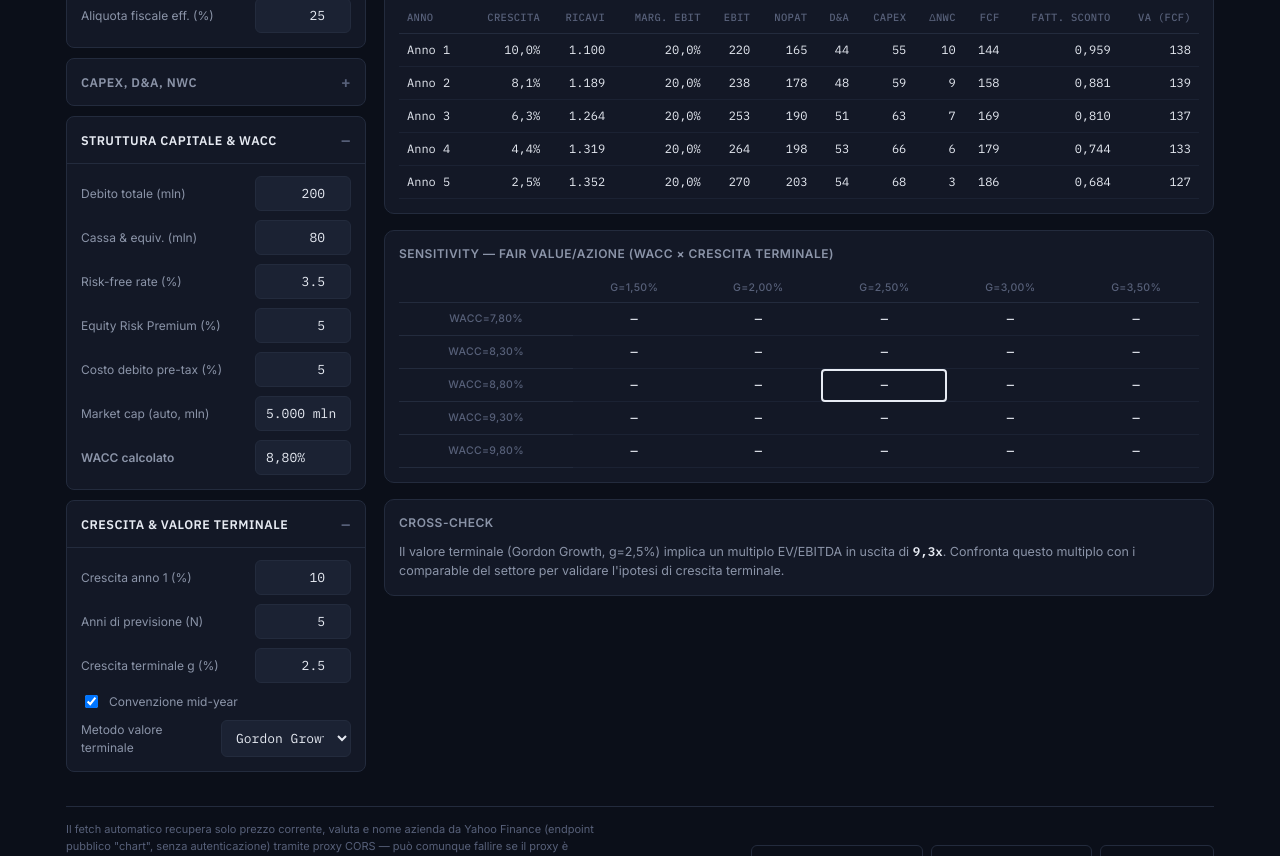
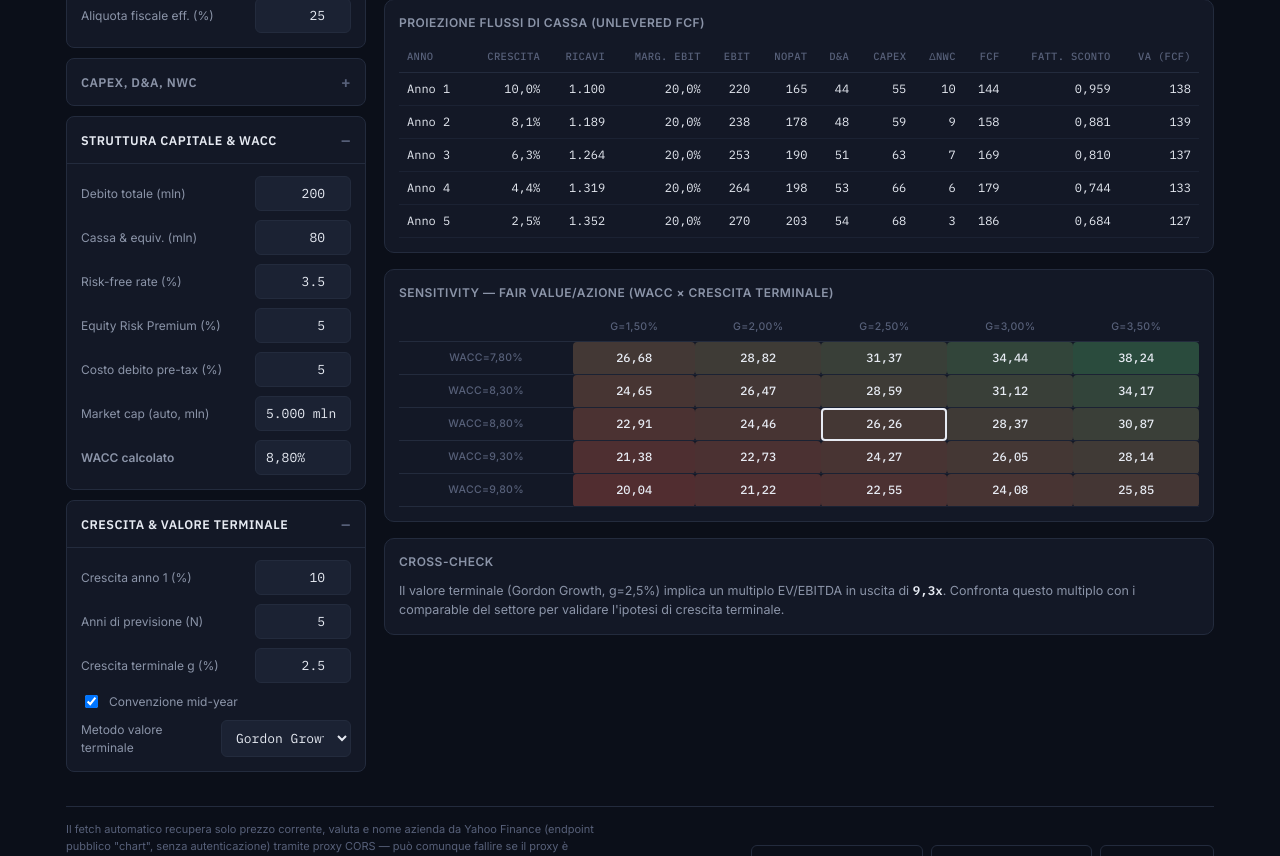
Before and after one commit to alejandrosail93/DCF, a plain HTML site: page index.html in a window 1280 px wide. Shown: the part 667-1523 px from the top of the page. Drawn offline with nearby package versions, Linux system fonts and the light colour scheme.

Commit message:
Add files via upload

```diff
--- a/index.html
+++ b/index.html
@@ -320,7 +320,7 @@ function runDCF(a){
   const ev = sumPvFcf+pvTV;
   const netDebt = a.totalDebt-a.cash;
   const equityValue = ev-netDebt;
-  const fairValuePerShare = equityValue/a.sharesOutstanding;
+  const fairValuePerShare = equityValue/a.sharesOut;
   const tvPctOfEV = pvTV/ev;
   const impliedGrowthFromMultiple = (tv*a.wacc-last.fcf)/(tv+last.fcf);
   const impliedMultipleFromGordon = tv/last.ebitda;
```
